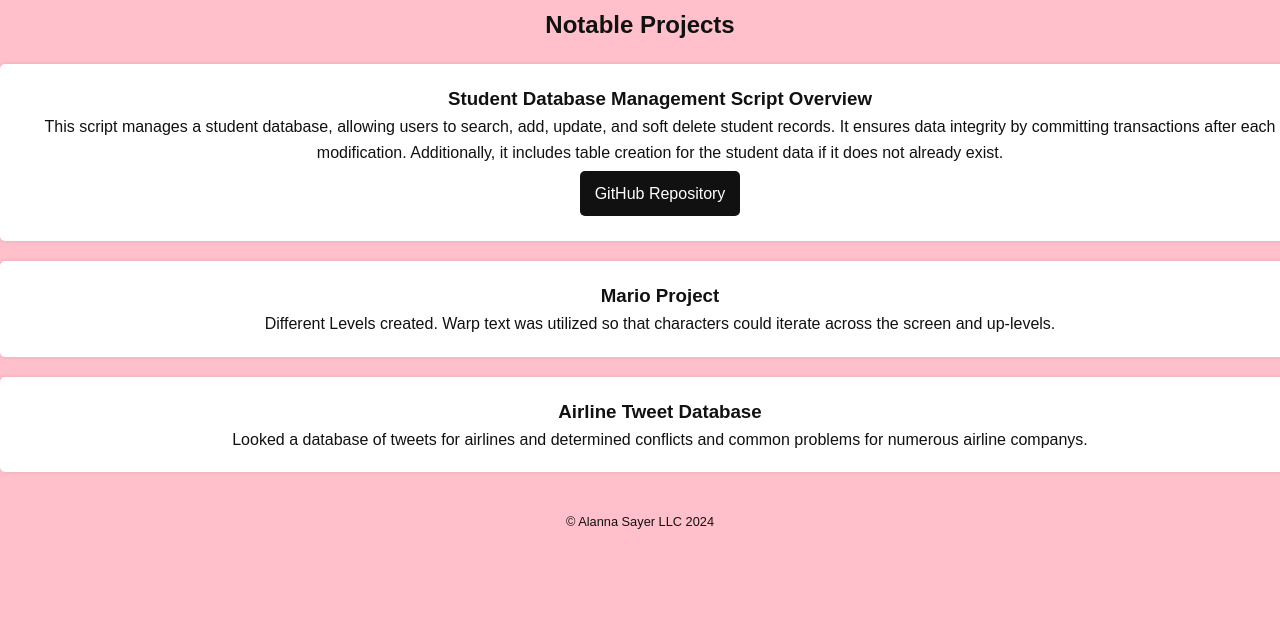
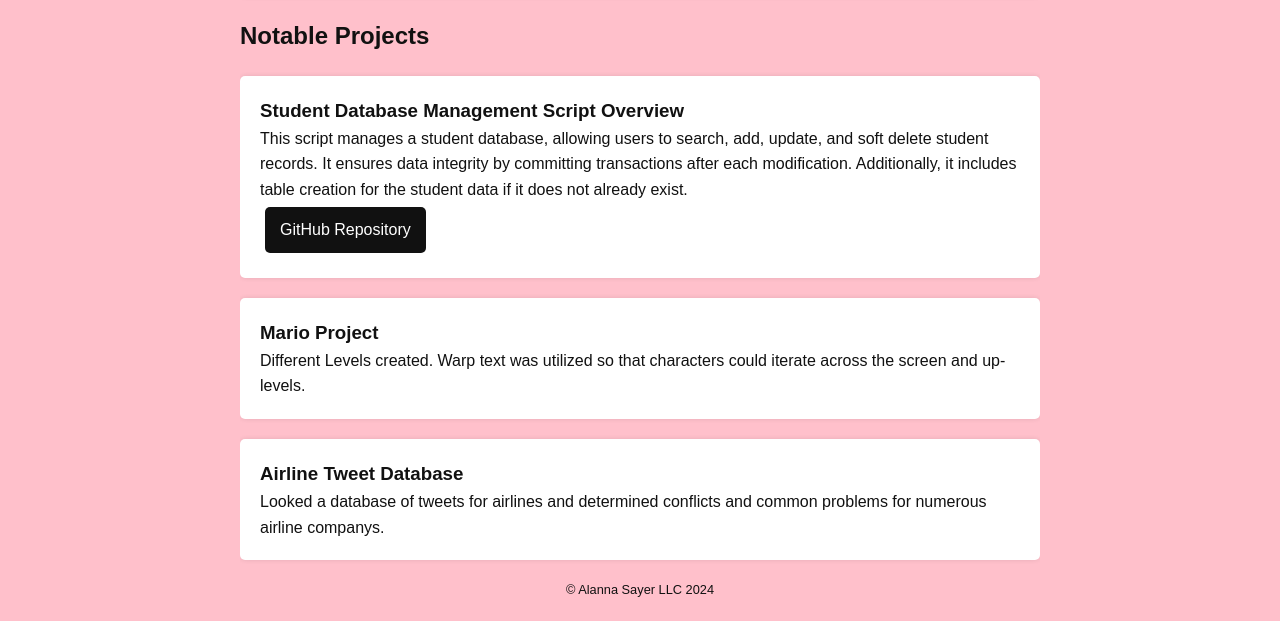
Before and after one commit to alannasayer/project2, a plain HTML site: page Project_2/index.html in a window 1280 px wide. Shown: the part 846-1467 px from the top of the page. Before the commit the page ends 1399 px from the top, so only its background shows below. Drawn offline with Linux system fonts and the light colour scheme.

Commit message:
Update styles.css

```diff
--- a/Project_2/styles.css
+++ b/Project_2/styles.css
@@ -20,7 +20,7 @@ body {
 
 header, section, footer {
     margin-bottom: 20px;
-    text-align: center; /* Centering text */
+    text-align: center; /* Keeps headers and footers centered */
 }
 
 /* Styling the image */
@@ -59,16 +59,14 @@ article, div {
 
 section {
     overflow-x: auto; /* Enable horizontal scrolling */
+    text-align: left; /* Ensures content within sections is left-aligned */
+    max-width: 800px; /* Maximum width to prevent stretching */
+    margin: auto; /* Centers the section */
 }
 
-header {
-    text-align: center; /* Center align the header content */
-}
-
-article {
-    flex: 0 0 auto; /* Prevent flex items from growing */
-    width: 100%; /* Each article spans the full width of the container */
-    margin-bottom: 20px; /* Add some margin between articles */
+/* Left-align paragraphs */
+p {
+    text-align: left; /* Makes paragraphs left-aligned */
 }
 
 .experience img {
@@ -84,6 +82,3 @@ footer p {
     font-size: 0.8em;
     text-align: center;
 }
-
-/* Additional Styling */
-/* You can add more styling here as needed */
```
